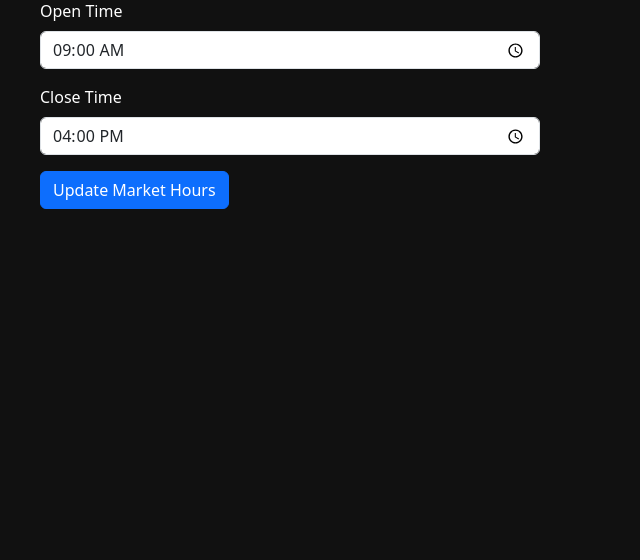
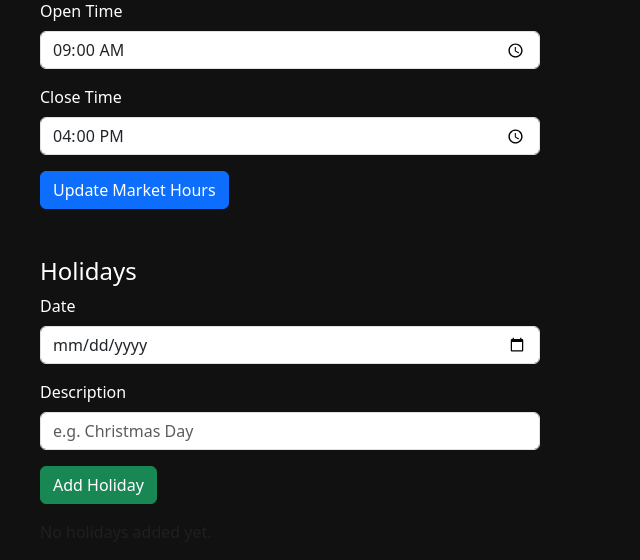
Before and after one commit to htphan9/IFT401-Team4-Capstone, a Flask app: page /admin in a window 1280 px wide. Shown: the part 885-1445 px from the top of the page, without its empty margins (0-640 px from the left). Before the commit the page ends 1094 px from the top, so only its background shows below. Run offline with Flask 3, Linux system fonts and the light colour scheme; a user stored in the database is signed in; tables that the repository leaves empty hold one stand-in row (values such as "Sample post").

Commit message:
added holidays to admin page

```diff
--- a/templates/admin.html
+++ b/templates/admin.html
@@ -80,6 +80,56 @@
 
 </form>
 
+<!--Holidays -->
+<h4 class="mt-5">Holidays</h4>
+
+<!-- Add a holiday -->
+<form action="/admin/add_holiday" method="POST" style="max-width: 500px;">
+
+    <div class="mb-3">
+        <label class="form-label text-white">Date</label>
+        <input type="date" class="form-control" name="holiday_date" required>
+    </div>
+
+    <div class="mb-3">
+        <label class="form-label text-white">Description</label>
+        <input type="text" class="form-control" name="description" placeholder="e.g. Christmas Day">
+    </div>
+
+    <button type="submit" class="btn btn-success">Add Holiday</button>
+
+</form>
+
+<!-- List existing holidays with a delete button on each row -->
+{% if holidays %}
+<table class="table table-striped table-dark mt-4" style="max-width: 500px;">
+    <thead>
+        <tr>
+            <th>Date</th>
+            <th>Description</th>
+            <th></th>
+        </tr>
+    </thead>
+    <tbody>
+        {% for holiday in holidays %}
+        <tr>
+            <td>{{ holiday.holiday_date }}</td>
+            <td>{{ holiday.description or "—" }}</td>
+            <td>
+                <!-- Each delete is its own small form posting the holiday id -->
+                <form action="/admin/delete_holiday" method="POST">
+                    <input type="hidden" name="holiday_id" value="{{ holiday.id }}">
+                    <button type="submit" class="btn btn-danger btn-sm">Delete</button>
+                </form>
+            </td>
+        </tr>
+        {% endfor %}
+    </tbody>
+</table>
+{% else %}
+    <p class="text-muted mt-3">No holidays added yet.</p>
+{% endif %}
+
 {% else %}
 <p>You are not logged in or do not have admin access.</p>
 {% endif %}
```
